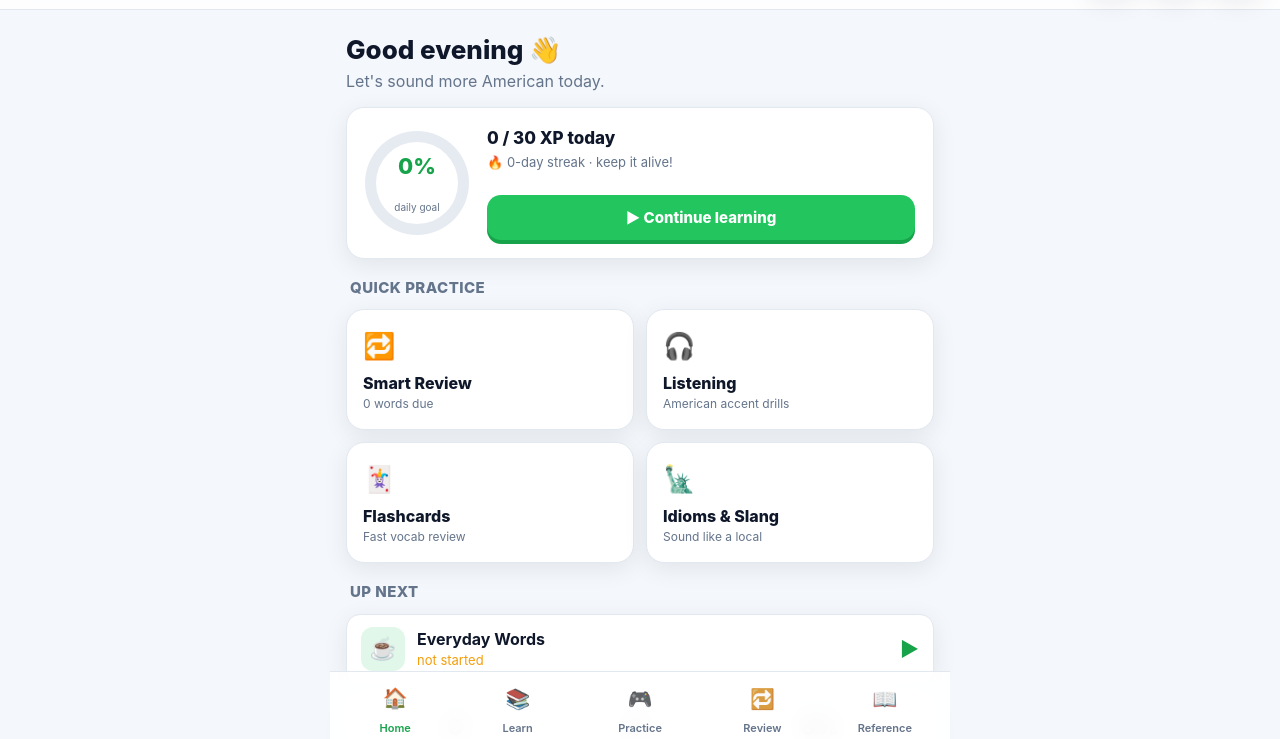
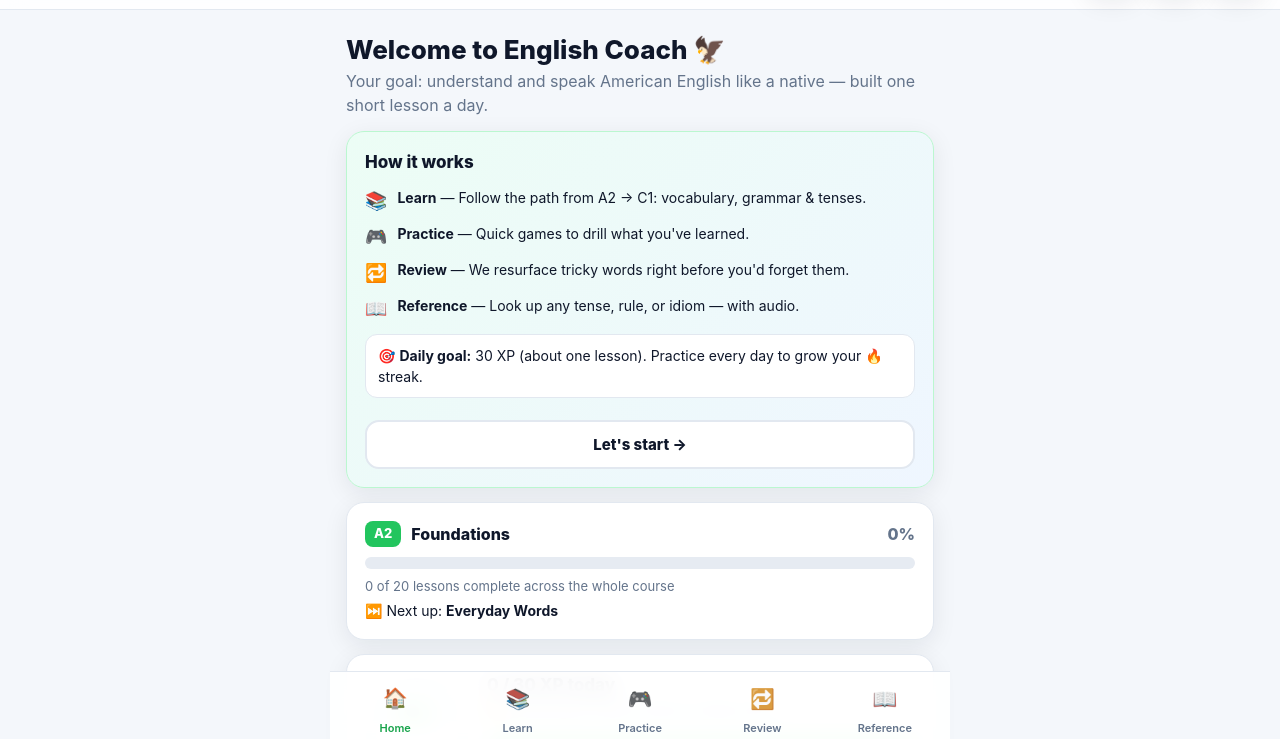
Before and after one commit to OfekAlfasi/english-coach, a website: page index.html in a window 1280 px wide. Shown: the part 50-789 px from the top of the page. Drawn offline with Linux system fonts and the light colour scheme.

Commit message:
feat(home): welcoming dashboard with orientation and course progress
- First-time welcome + 'How it works' orientation card (dismissible)
- 'Where you stand' overview: level, overall course progress bar, next lesson
- Clearer daily-goal ring caption; Continue jumps straight into next lesson
- Returning-user status line: level, lessons done, streak

Co-authored-by: Cursor <cursoragent@cursor.com>

```diff
--- a/css/styles.css
+++ b/css/styles.css
@@ -79,6 +79,25 @@ button { font-family: inherit; cursor: pointer; border: none; background: none;
 .hero { margin: 4px 0 14px; }
 .hero-greet { font-size: 26px; font-weight: 800; }
 .hero-sub { color: var(--muted); }
+
+/* onboarding / how it works */
+.intro-card { background: linear-gradient(135deg, #ecfdf5, #eff6ff); border-color: #bbf7d0; }
+.intro-title { font-weight: 800; font-size: 17px; margin-bottom: 12px; }
+.intro-row { display: flex; align-items: flex-start; gap: 10px; margin-bottom: 9px; font-size: 14px; }
+.intro-ic { font-size: 18px; flex: 0 0 auto; }
+.intro-goal { background: #fff; border: 1px solid var(--line); border-radius: 12px; padding: 10px 12px; font-size: 14px; margin: 12px 0; }
+.intro-dismiss { width: 100%; }
+
+/* where you stand */
+.progress-overview { }
+.po-head { display: flex; align-items: center; gap: 10px; margin-bottom: 10px; }
+.po-badge { color: #fff; font-weight: 800; border-radius: 8px; padding: 3px 9px; font-size: 13px; }
+.po-unit { font-weight: 800; font-size: 16px; flex: 1; }
+.po-pct { font-weight: 800; font-size: 16px; color: var(--muted); }
+.po-bar { height: 12px; background: var(--ring-bg); border-radius: 999px; overflow: hidden; }
+.po-fill { height: 100%; border-radius: 999px; transition: width 0.4s ease; }
+.po-meta { color: var(--muted); font-size: 13px; margin-top: 8px; }
+.po-next { font-size: 14px; margin-top: 4px; }
 
 .goal-card { display: flex; gap: 18px; align-items: center; }
 .ring { width: 104px; height: 104px; border-radius: 50%; display: grid; place-items: center; flex: 0 0 auto; }
--- a/js/app.js
+++ b/js/app.js
@@ -59,37 +59,112 @@ EC.app = (function () {
   }
 
   // ---------- views ----------
+  function curriculumProgress() {
+    let total = 0,
+      done = 0,
+      next = null;
+    for (const u of EC.curriculum) {
+      for (const l of u.lessons) {
+        total++;
+        if (EC.store.isLessonDone(l.id)) done++;
+        else if (!next) next = { unit: u, lesson: l };
+      }
+    }
+    const currentUnit = next ? next.unit : EC.curriculum[EC.curriculum.length - 1];
+    return { total, done, pct: total ? Math.round((done / total) * 100) : 0, next, currentUnit };
+  }
+
   function viewHome() {
     renderNav("home");
     const s = EC.store.state;
+    const st = s.stats;
     const m = mount();
     m.innerHTML = "";
+    const prog = curriculumProgress();
+    const isNew = st.lessonsDone === 0 && s.xp === 0;
 
+    // ---- adaptive hero ----
     const hour = new Date().getHours();
     const greet = hour < 12 ? "Good morning" : hour < 18 ? "Good afternoon" : "Good evening";
     const header = el("div", "hero");
-    header.appendChild(el("div", "hero-greet", greet + " 👋"));
-    header.appendChild(el("div", "hero-sub", "Let's sound more American today."));
+    if (isNew) {
+      header.appendChild(el("div", "hero-greet", "Welcome to English Coach 🦅"));
+      header.appendChild(el("div", "hero-sub", "Your goal: understand and speak American English like a native — built one short lesson a day."));
+    } else {
+      header.appendChild(el("div", "hero-greet", greet + " 👋"));
+      header.appendChild(
+        el(
+          "div",
+          "hero-sub",
+          "You're on <b>Level " + prog.currentUnit.level + "</b> · " + prog.done + "/" + prog.total + " lessons · 🔥 " + s.streak + "-day streak"
+        )
+      );
+    }
     m.appendChild(header);
 
-    // daily goal ring
+    // ---- "how it works" orientation (first-timers, or until dismissed) ----
+    if (isNew || !s.settings.hideIntro) {
+      const intro = el("div", "card intro-card");
+      intro.appendChild(el("div", "intro-title", "How it works"));
+      const rows = [
+        ["📚", "Learn", "Follow the path from A2 → C1: vocabulary, grammar & tenses."],
+        ["🎮", "Practice", "Quick games to drill what you've learned."],
+        ["🔁", "Review", "We resurface tricky words right before you'd forget them."],
+        ["📖", "Reference", "Look up any tense, rule, or idiom — with audio."]
+      ];
+      rows.forEach((r) => {
+        const row = el("div", "intro-row");
+        row.innerHTML = "<span class='intro-ic'>" + r[0] + "</span><span class='intro-tx'><b>" + r[1] + "</b> — " + r[2] + "</span>";
+        intro.appendChild(row);
+      });
+      intro.appendChild(el("div", "intro-goal", "🎯 <b>Daily goal:</b> " + s.dailyGoal + " XP (about one lesson). Practice every day to grow your 🔥 streak."));
+      const dismiss = el("button", "btn btn-ghost intro-dismiss", isNew ? "Let's start →" : "Got it, hide this");
+      dismiss.onclick = () => {
+        s.settings.hideIntro = true;
+        EC.store.save();
+        if (isNew && prog.next) go("#/lesson/" + prog.next.lesson.id);
+        else viewHome();
+      };
+      intro.appendChild(dismiss);
+      m.appendChild(intro);
+    }
+
+    // ---- where you stand (overall progress) ----
+    const po = el("div", "card progress-overview");
+    const poHead = el("div", "po-head");
+    poHead.innerHTML =
+      "<span class='po-badge' style='background:" + prog.currentUnit.color + "'>" + prog.currentUnit.level + "</span>" +
+      "<span class='po-unit'>" + prog.currentUnit.title + "</span>" +
+      "<span class='po-pct'>" + prog.pct + "%</span>";
+    po.appendChild(poHead);
+    const bar = el("div", "po-bar");
+    const fill = el("div", "po-fill");
+    fill.style.width = prog.pct + "%";
+    fill.style.background = prog.currentUnit.color;
+    bar.appendChild(fill);
+    po.appendChild(bar);
+    po.appendChild(el("div", "po-meta", prog.done + " of " + prog.total + " lessons complete across the whole course"));
+    if (prog.next) po.appendChild(el("div", "po-next", "⏭️ Next up: <b>" + prog.next.lesson.title + "</b>"));
+    else po.appendChild(el("div", "po-next", "🏆 You finished the whole course — keep reviewing to master it!"));
+    m.appendChild(po);
+
+    // ---- daily goal ring ----
     const goalPct = Math.min(100, Math.round((s.todayXp / s.dailyGoal) * 100));
     const goalCard = el("div", "card goal-card");
     const ring = el("div", "ring");
-    ring.style.background =
-      "conic-gradient(var(--brand) " + goalPct * 3.6 + "deg, var(--ring-bg) 0deg)";
-    ring.appendChild(el("div", "ring-inner", "<div class='ring-pct'>" + goalPct + "%</div><div class='ring-lbl'>daily goal</div>"));
+    ring.style.background = "conic-gradient(var(--brand) " + goalPct * 3.6 + "deg, var(--ring-bg) 0deg)";
+    ring.appendChild(el("div", "ring-inner", "<div class='ring-pct'>" + goalPct + "%</div><div class='ring-lbl'>today</div>"));
     const goalText = el("div", "goal-text");
     goalText.appendChild(el("div", "goal-xp", s.todayXp + " / " + s.dailyGoal + " XP today"));
-    goalText.appendChild(el("div", "goal-hint", "🔥 " + s.streak + "-day streak · keep it alive!"));
-    const contBtn = el("button", "btn btn-cta", "▶ Continue learning");
-    contBtn.onclick = () => go("#/learn");
+    goalText.appendChild(el("div", "goal-hint", goalPct >= 100 ? "✅ Daily goal reached — nice!" : "🔥 " + s.streak + "-day streak · finish a lesson to keep it alive"));
+    const contBtn = el("button", "btn btn-cta", prog.next ? "▶ Continue learning" : "🔁 Review");
+    contBtn.onclick = () => (prog.next ? go("#/lesson/" + prog.next.lesson.id) : go("#/review"));
     goalText.appendChild(contBtn);
     goalCard.appendChild(ring);
     goalCard.appendChild(goalText);
     m.appendChild(goalCard);
 
-    // quick actions
+    // ---- quick practice ----
     const quick = el("div", "quick-grid");
     quick.appendChild(quickCard("🔁", "Smart Review", EC.store.dueCount() + " words due", () => go("#/review")));
     quick.appendChild(quickCard("🎧", "Listening", "American accent drills", () => go("#/practice/listen")));
@@ -98,19 +173,11 @@ EC.app = (function () {
     m.appendChild(el("div", "section-title", "Quick practice"));
     m.appendChild(quick);
 
-    // continue path — next lesson
-    const next = nextLesson();
-    if (next) {
-      m.appendChild(el("div", "section-title", "Up next"));
-      m.appendChild(lessonRow(next.unit, next.lesson));
-    }
-
-    // stats
-    const st = s.stats;
+    // ---- stats ----
     const acc = st.answersRight + st.answersWrong ? Math.round((st.answersRight / (st.answersRight + st.answersWrong)) * 100) : 0;
     const statCard = el("div", "card stats-card");
     statCard.appendChild(miniStat(st.lessonsDone, "lessons"));
-    statCard.appendChild(miniStat(st.answersRight, "correct"));
+    statCard.appendChild(miniStat(s.xp, "total XP"));
     statCard.appendChild(miniStat(acc + "%", "accuracy"));
     m.appendChild(statCard);
   }
```
